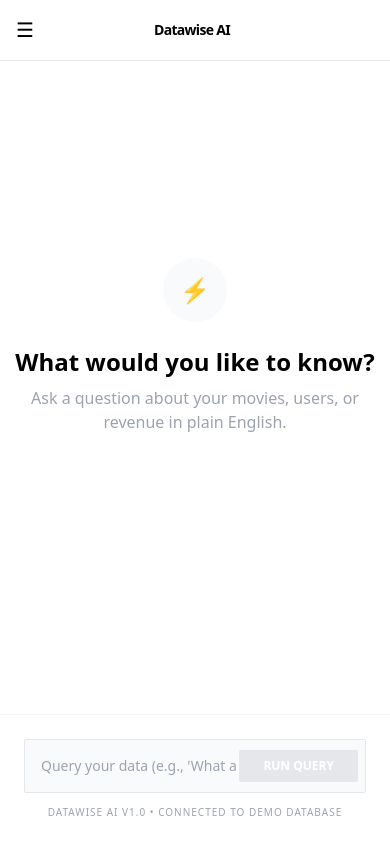
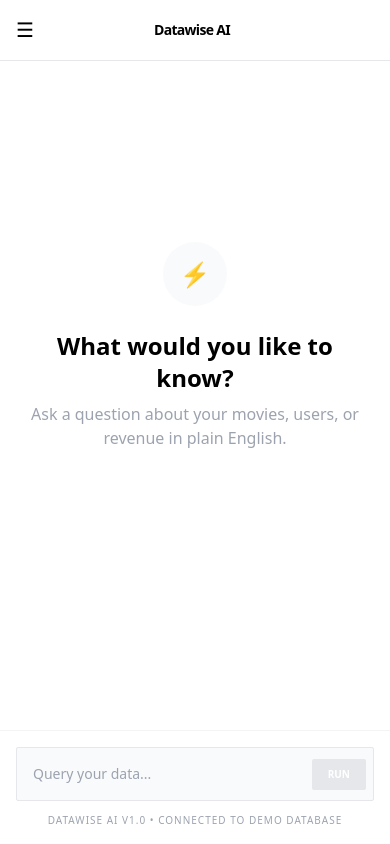
Before and after one commit to AbdulRahuman01/datawise_frontend, a React (Vite) app: page /app in a window 390 px wide. Built offline with nearby package versions, Linux system fonts and the light colour scheme; sample sign-in values are in the browser's storage.

Commit message:
spacing for mobiles

```diff
--- a/src/pages/Chat.jsx
+++ b/src/pages/Chat.jsx
@@ -206,19 +206,18 @@
       </aside>
 
       {/* MAIN CONTENT */}
-      <main className="flex-1 flex flex-col h-full relative">
+      <main className="flex-1 flex flex-col h-full relative w-full">
 
         {/* TOP BAR MOBILE */}
-        <header className="lg:hidden flex items-center justify-between p-4 border-b bg-white">
+        <header className="lg:hidden flex items-center justify-between p-4 border-b bg-white w-full">
           <button onClick={() => setSidebarOpen(true)} className="text-xl">☰</button>
           <span className="font-bold text-sm tracking-tighter">Datawise AI</span>
           <div className="w-6" />
         </header>
 
         {/* MESSAGES AREA */}
-        <div className="flex-1 overflow-y-auto bg-white">
-        <div className="max-w-4xl mx-auto py-8 px-3 sm:px-6 space-y-10">
-
+        <div className="flex-1 overflow-y-auto bg-white w-full">
+          <div className="max-w-4xl mx-auto py-8 px-4 sm:px-6 space-y-10 flex flex-col">
 
             {messages.length === 0 && (
               <div className="h-[60vh] flex flex-col items-center justify-center text-center">
@@ -231,17 +230,17 @@
             )}
 
             {messages.map((msg, index) => (
-              <div key={index} className={`flex ${msg.role === "user" ? "justify-end" : "justify-start"}`}>
+              <div key={index} className={`flex w-full ${msg.role === "user" ? "justify-end" : "justify-start"}`}>
 
                 {msg.role === "user" ? (
-                  <div className="bg-gray-900 text-white px-5 py-3 rounded-2xl rounded-tr-none max-w-[85%] sm:max-w-md shadow-sm">
+                  <div className="bg-gray-900 text-white px-5 py-3 rounded-2xl rounded-tr-none max-w-[90%] sm:max-w-md shadow-sm">
                     <p className="text-sm sm:text-base leading-relaxed">{msg.text}</p>
                   </div>
                 ) : (
                   <div className="w-full space-y-4">
-                    <div className="flex gap-4">
+                    <div className="flex gap-3 sm:gap-4">
                       <div className="flex-none w-8 h-8 bg-black text-white flex items-center justify-center rounded-sm text-[10px] font-bold">AI</div>
-                      <div className="flex-1 space-y-6">
+                      <div className="flex-1 space-y-6 min-w-0">
 
                         {/* SQL BLOCK */}
                         <div className="bg-gray-50 border border-gray-100 rounded-sm overflow-hidden">
@@ -276,7 +275,7 @@
                                     ))}
                                   </tr>
                                 </thead>
-                                <tbody className="min-w-full divide-y divide-gray-200">
+                                <tbody className="bg-white divide-y divide-gray-100">
                                   {msg.result.map((row, ri) => (
                                     <tr key={ri} className="hover:bg-gray-50 transition-colors">
                                       {Object.values(row).map((val, ci) => (
@@ -302,7 +301,7 @@
 
             {/* LOADING STATE */}
             {isLoading && (
-              <div className="flex gap-4 animate-pulse">
+              <div className="flex gap-4 animate-pulse w-full">
                 <div className="w-8 h-8 bg-gray-100 rounded-sm"></div>
                 <div className="flex-1 space-y-3">
                   <div className="h-4 bg-gray-100 rounded w-1/4"></div>
@@ -314,12 +313,12 @@
         </div>
 
         {/* INPUT AREA */}
-        <div className="bg-white border-t border-gray-100 p-6">
+        <div className="bg-white border-t border-gray-100 p-4 sm:p-6 w-full">
           <div className="max-w-4xl mx-auto relative flex items-center">
             <input
               type="text"
               className="w-full p-4 pr-32 bg-gray-50 border border-gray-200 rounded-sm outline-none focus:border-black focus:bg-white transition-all text-sm"
-              placeholder="Query your data (e.g., 'What are the top 5 movies by rating?')"
+              placeholder="Query your data..."
               value={question}
               onChange={(e) => setQuestion(e.target.value)}
               onKeyDown={(e) => e.key === "Enter" && !isLoading && sendMessage()}
@@ -328,12 +327,12 @@
             <button
               onClick={() => sendMessage()}
               disabled={!question.trim() || isLoading}
-              className="absolute right-2 px-6 py-2 bg-black text-white text-xs font-bold rounded-sm hover:bg-gray-800 disabled:bg-gray-200 transition-colors"
+              className="absolute right-2 px-4 sm:px-6 py-2 bg-black text-white text-[10px] sm:text-xs font-bold rounded-sm hover:bg-gray-800 disabled:bg-gray-200 transition-colors"
             >
-              {isLoading ? "RUNNING..." : "RUN QUERY"}
+              {isLoading ? "..." : "RUN"}
             </button>
           </div>
-          <p className="max-w-4xl mx-auto mt-3 text-[10px] text-gray-400 uppercase tracking-widest text-center lg:text-left">
+          <p className="max-w-4xl mx-auto mt-3 text-[10px] text-gray-400 uppercase tracking-widest text-center">
             Datawise AI v1.0 • Connected to Demo Database
           </p>
         </div>
```
